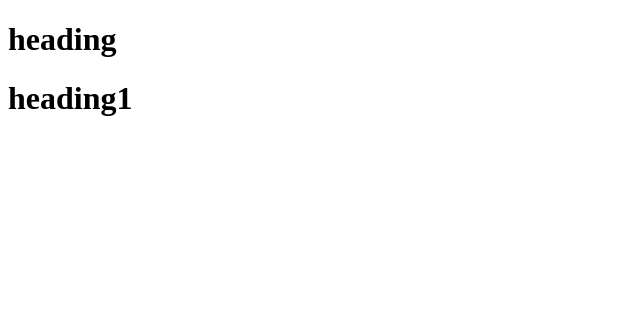
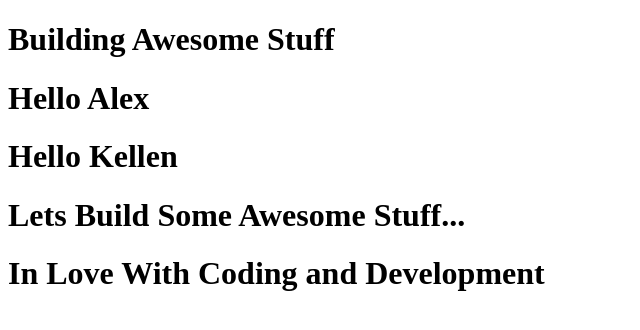
Before and after one commit to Xerox563/FlavorFinders, a React app: page / in a window 1280 px wide. Shown: the whole page, without its empty margins (0-640 px from the left). Built offline with nearby package versions, Linux system fonts and the light colour scheme.

Commit message:
Layed the Foundation

```diff
--- /dev/null
+++ b/App.js
@@ -0,0 +1,50 @@
+// imported react and reactdom from nodemodule folder
+import React from "react";
+import ReactDOM from "react-dom/client";
+
+const heading = <h1 id="title">Hello Kellen</h1>; // React Element
+
+const Header = () => {
+  return (
+    <div>
+      <h1>Hello Alex</h1>
+      {heading}
+      <h1>Lets Build Some Awesome Stuff...</h1>
+    </div>
+  );
+};
+var str = "In Love With Coding and Development";
+const Footer = function () {
+  return (
+    <>
+      <h1>Building Awesome Stuff</h1>
+      {Header()}
+      <h1>{str}</h1>
+      <heading />
+    </>
+  );
+};
+
+// create root using createRoot
+const root = ReactDOM.createRoot(document.getElementById("root"));
+// passing react element inside root
+root.render(heading); // Render React Element
+root.render(<Footer />); // Render React Component
+
+/*
+ * Babel uses React.createElement behind the scenes.It Comes along with the Parcel.
+ * JSX Developed by fb developers
+ * Importance of JSX:
+ * JSX is very secure. It does sanitization of Code.
+ * Component Composition -> Composing/Passing Component inside a component.
+ *Developer Experience(Developer Friendly)
+ *Readability
+ *Less Code
+ *Mainatainability
+ * Node Modules Contains and maintains the version of the transitive Dependencies.
+  -> Component
+   * Functional :: NEW way of writing Component
+      * Its Nothing but a JS function that returns a some piece of JSX or reactElement.
+   * Class :: OLD way of Writing Component
+   * React.createElement -> Js Object -> ReactDOM convert to HTML Code -> and puts it upon on the DOM
+ */
--- a/index.html
+++ b/index.html
@@ -16,7 +16,7 @@
     <div id="root"></div>
 
     <!-- Injected external js file -->
-    <script type="module" src="Igniting Our App/App.js"></script>
+    <script type="module" src="App.js"></script>
 </body>
 
 </html>
```
Also changed, not shown: Laying The Foundation/App.js (added, +50 -0 lines).
